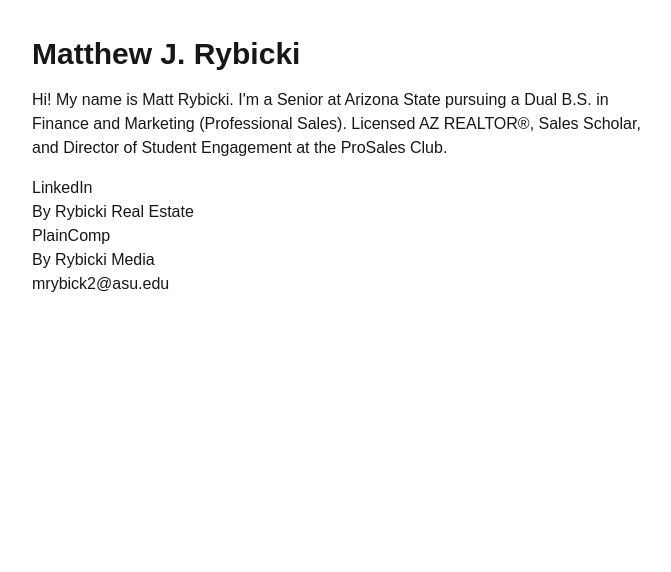
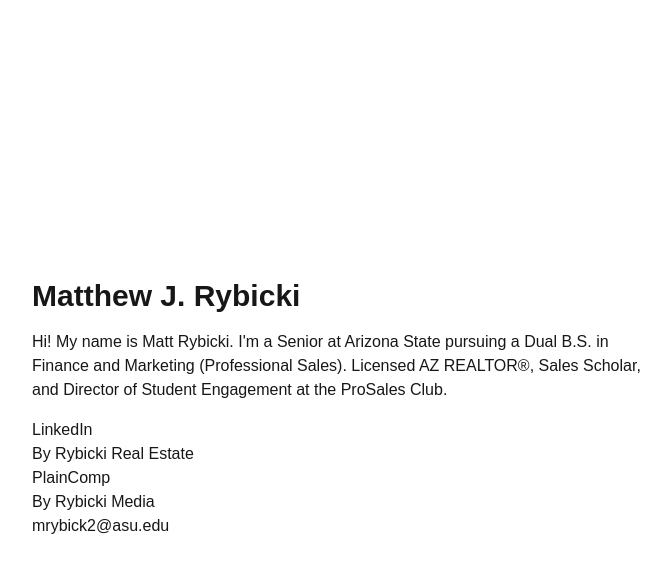
Before and after one commit to mrybick/mattrybicki-portfolio-self, a Next.js app: page / in a window 1280 px wide. Shown: the top 572 px of the page, without its empty margins (292-963 px from the left). Built offline with nearby package versions, Linux system fonts and the light colour scheme.

Commit message:
clean up commit?

```diff
--- a/app/layout.tsx
+++ b/app/layout.tsx
@@ -27,7 +27,7 @@ export default function RootLayout({
       lang="en"
       className={`${geistSans.variable} ${geistMono.variable} h-full antialiased`}
     >
-      <body className="min-h-full flex flex-col">{children}</body>
+      <body className="min-h-full flex flex-col justify-center">{children}</body>
     </html>
   );
 }
--- a/app/page.tsx
+++ b/app/page.tsx
@@ -8,7 +8,7 @@ export default function Home() {
         AZ REALTOR®, Sales Scholar, and Director of Student Engagement at
         the ProSales Club.
       </p>
-          <ul className="text-base">
+          <ul className="text-base font-medium">
             <li><a className="hover:underline" href="https://linkedin.com/in/matthew-j-rybicki" target="_blank" rel="noopener noreferrer">LinkedIn</a></li>
             <li><a className="hover:underline" href="https://byrybicki.com" target="_blank" rel="noopener noreferrer">By Rybicki Real Estate</a></li>
             <li><a className="hover:underline" href="https://plaincomp.com" target="_blank" rel="noopener noreferrer">PlainComp</a></li>
```
